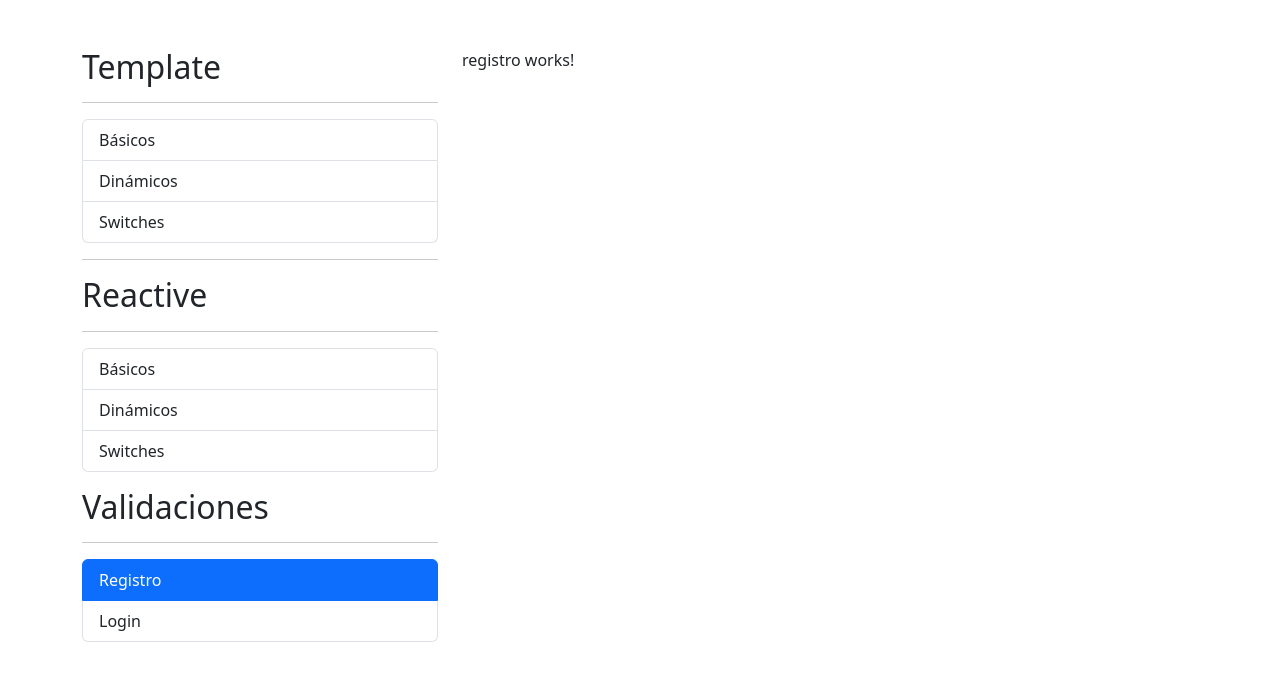
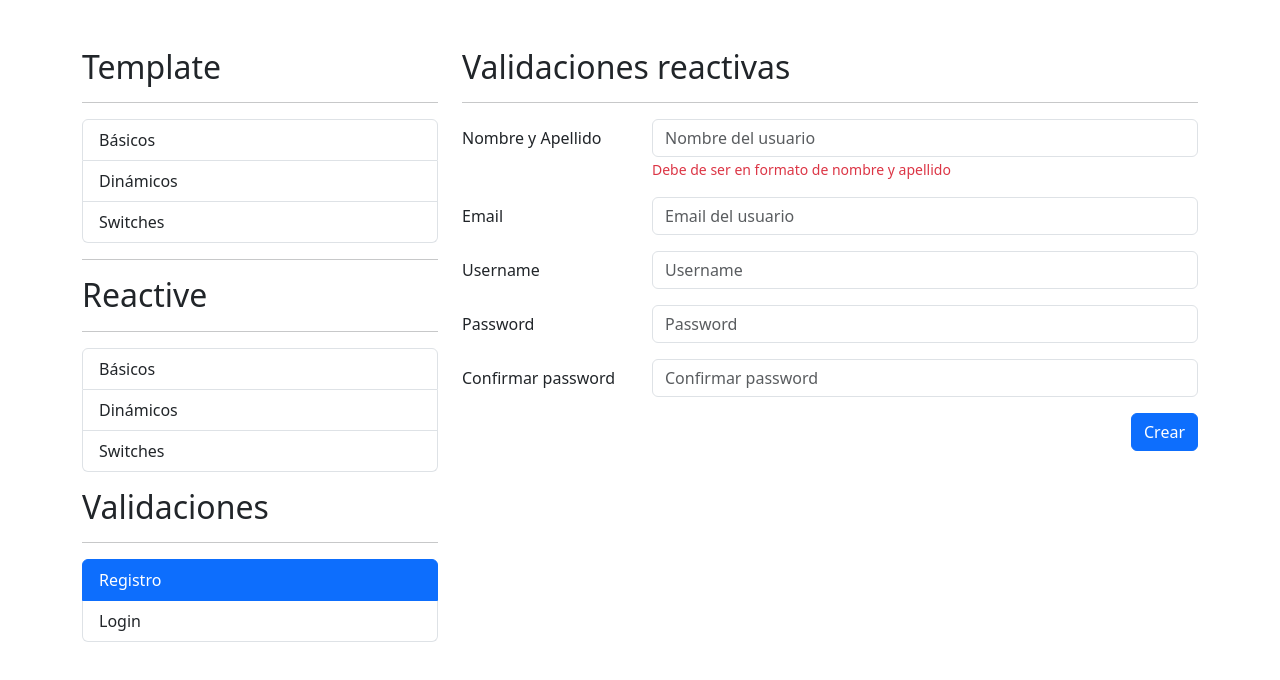
Before and after one commit to gabopereyra/forms-AngularApp, an Angular app: page /auth/registro in a window 1280 px wide. Shown: the top 680 px of the page. Built offline with nearby package versions, Linux system fonts and the light colour scheme.

Commit message:
Add structure to registro.component.html

```diff
--- a/src/app/auth/pages/registro/registro.component.html
+++ b/src/app/auth/pages/registro/registro.component.html
@@ -1 +1,66 @@
-<p>registro works!</p>
+<h2>Validaciones reactivas</h2>
+<hr>
+<div class="row">
+    <div class="col">
+        <form autocomplete="off">
+            <!-- Nombre -->
+            <div class="row mb-3">
+                <label for="" class="col-sm-3 col-form-label">Nombre y Apellido</label>
+                <div class="col-sm-9">
+                    <input type="text"
+                    class="form-control"
+                    placeholder="Nombre del usuario">
+                    <span class="form-text text-danger">
+                        Debe de ser en formato de nombre y apellido
+                    </span>
+                </div>
+            </div>
+
+            <!-- Email -->
+            <div class="row mb-3">
+                <label for="" class="col-sm-3 col-form-label">Email</label>
+                <div class="col-sm-9">
+                    <input type="email"
+                    class="form-control"
+                    placeholder="Email del usuario">
+                </div>
+            </div>
+
+            <!-- Username -->
+            <div class="row mb-3">
+                <label for="" class="col-sm-3 col-form-label">Username</label>
+                <div class="col-sm-9">
+                    <input type="email"
+                    class="form-control"
+                    placeholder="Username">
+                </div>
+            </div>
+
+            <!-- Password -->
+            <div class="row mb-3">
+                <label for="" class="col-sm-3 col-form-label">Password</label>
+                <div class="col-sm-9">
+                    <input type="password"
+                    class="form-control"
+                    placeholder="Password">
+                </div>
+            </div>
+
+            <!-- Password2 -->
+            <div class="row mb-3">
+                <label for="" class="col-sm-3 col-form-label">Confirmar password</label>
+                <div class="col-sm-9">
+                    <input type="password"
+                    class="form-control"
+                    placeholder="Confirmar password">
+                </div>
+            </div>
+
+            <div class="row">
+                <div class="col">
+                    <button class="btn btn-primary float-end">Crear</button>
+                </div>
+            </div>
+        </form>
+    </div>
+</div>
```
